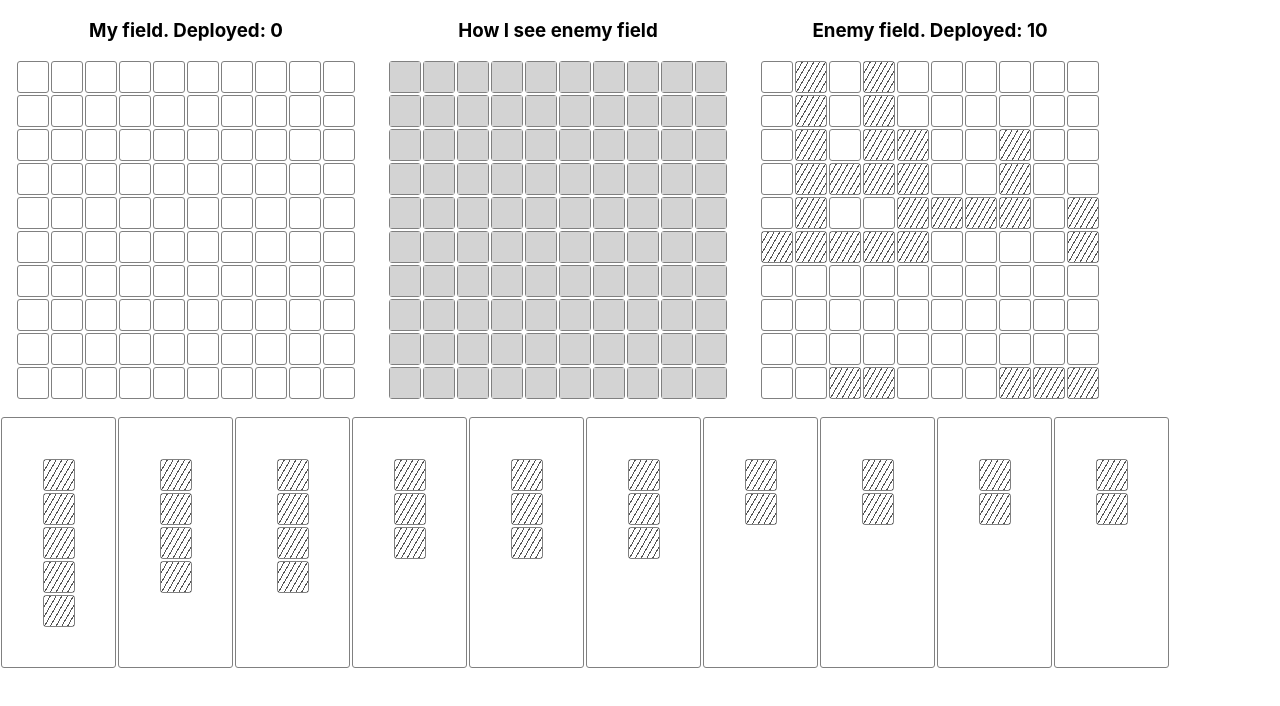
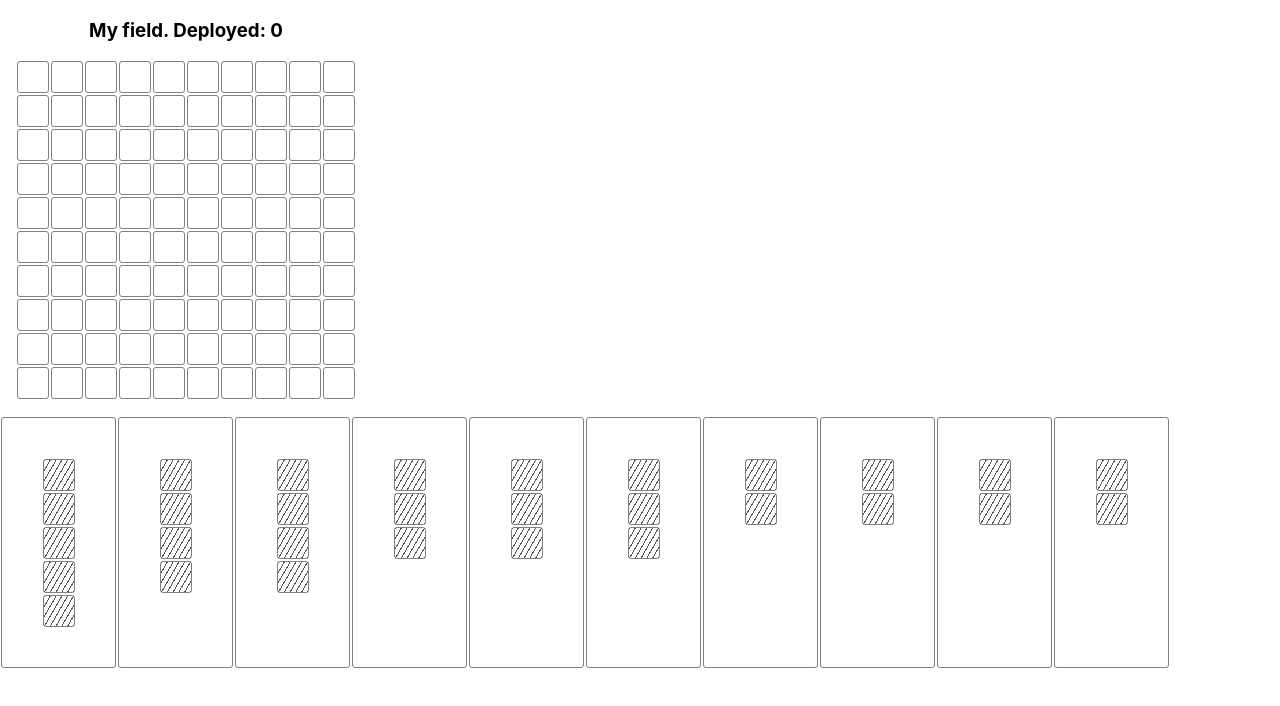
Before and after one commit to belbcode/battleship, a React (Create React App) app: page / in a window 1280 px wide. Shown: the top 706 px of the page. Built offline with nearby package versions, Linux system fonts and the light colour scheme.

Commit message:
deployment and game stage added

```diff
--- a/src/Components/Game.jsx
+++ b/src/Components/Game.jsx
@@ -58,20 +58,32 @@ const Game = () => {
                         handleCellClick={deploySelectedShip}
                     />
                 </div>
-                <div>
-                    <h3>How I see enemy field</h3>
-                    <Field field={enemyField.field} handleCellClick={shoot} />
-                </div>
+                {shipsToDeploy.length === 0 && (
+                    <>
                         <div>
                             <h3>{`Enemy field. Deployed: ${aiField.deployedShips}`}</h3>
-                    <Field field={aiField.field} handleCellClick={() => {}} />
+                            <Field
+                                field={enemyField.field}
+                                handleCellClick={shoot}
+                            />
                         </div>
+                        {/* <div>
+                            <h3>{`Enemy field. Deployed: ${aiField.deployedShips}`}</h3>
+                            <Field
+                                field={aiField.field}
+                                handleCellClick={() => {}}
+                            />
+                        </div> */}
+                    </>
+                )}
             </div>
+            {shipsToDeploy.length > 0 && (
                 <SelectShip
                     setSelectedShip={setSelectedShip}
                     shipsToDeploy={shipsToDeploy}
                     setShipsToDeploy={setShipsToDeploy}
                 />
+            )}
         </>
     );
 };
```
Lines whose indentation alone changed are shown as unchanged.
